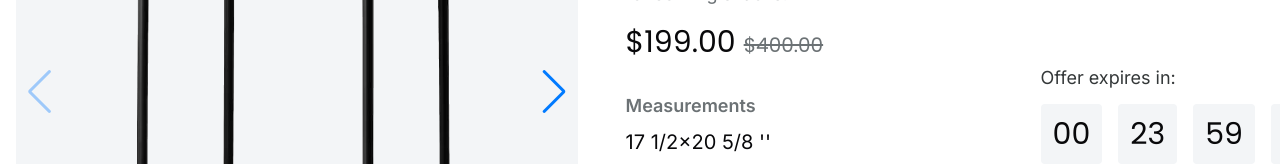
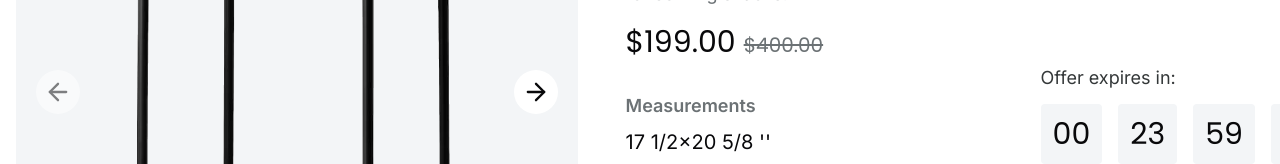
Before and after one commit to afridiwhatever/elegant-furnitures, a Next.js app: page /product/1 in a window 1280 px wide. Shown: the part 345-509 px from the top of the page. Built offline with nearby package versions, Linux system fonts and the light colour scheme.

Commit message:
slider button active style, navbar dropdown  bug fixed

```diff
--- a/src/components/ColorPicker.tsx
+++ b/src/components/ColorPicker.tsx
@@ -16,8 +16,6 @@ const ColorPicker = ({
   const [selectedColor, setSelectedColor] = useState(colorVariants[0].color);
 
   const productDisplayImages = useStore((state) => state.productDisplayImages);
-
-  console.log(productDisplayImages, "from color picker");
 
   const updateProductDisplayImages = useStore(
     (state) => state.updateProductDisplayImages
--- a/src/components/Navbar.tsx
+++ b/src/components/Navbar.tsx
@@ -28,6 +28,8 @@ const Navbar = () => {
 
   useEffect(() => {
     setIsMenuOpen(false);
+    setIsProductDropdownOpen(false);
+    setIsShopDropdownOpen(false);
   }, [pathname]);
 
   useOnClickOutside(navRef, () => {
--- a/src/components/ProductShowcase.tsx
+++ b/src/components/ProductShowcase.tsx
@@ -7,6 +7,8 @@ import "swiper/css";
 import "swiper/css/navigation";
 import { Navigation } from "swiper/modules";
 import { Swiper, SwiperSlide } from "swiper/react";
+import { ArrowRight, ArrowLeft } from "lucide-react";
+import { Swiper as SwiperInstance } from "swiper";
 
 interface ProductShowcaseProps {
   images: string[];
@@ -17,6 +19,8 @@ const ProductShowcase = ({ images }: ProductShowcaseProps) => {
 
   const originialImageArrayLength: number = images.length;
 
+  const [isBeginning, setIsBeginning] = useState(true);
+  const [isEnd, setIsEnd] = useState(false);
   const [activeImage, setActiveImage] = useState<undefined | string>(undefined);
 
   const productDisplayImages = useStore((state) => state.productDisplayImages);
@@ -58,6 +62,13 @@ const ProductShowcase = ({ images }: ProductShowcaseProps) => {
     }
   };
 
+  const handleSwiperSlideChange = (swiper: SwiperInstance) => {
+    const imageUrl = productDisplayImages[swiper.activeIndex];
+    setActiveImage(imageUrl);
+    setIsBeginning(swiper.activeIndex === 0);
+    setIsEnd(swiper.activeIndex === productDisplayImages.length - 1);
+  };
+
   return (
     <div className="w-[45%] h-[80vh] space-y-4">
       <div className="h-[85%] w-full ">
@@ -65,11 +76,7 @@ const ProductShowcase = ({ images }: ProductShowcaseProps) => {
           modules={[Navigation]}
           spaceBetween={50}
           slidesPerView={1}
-          onSlideChange={(swiper) => {
-            const imageUrl = productDisplayImages[swiper.activeIndex];
-            setActiveImage(imageUrl);
-          }}
-          navigation
+          onSlideChange={handleSwiperSlideChange}
           autoplay={{
             delay: 3500,
             pauseOnMouseEnter: true,
@@ -90,15 +97,22 @@ const ProductShowcase = ({ images }: ProductShowcaseProps) => {
               </SwiperSlide>
             );
           })}
-          {/* <button
-              onClick={handleNext}
-              className="absolute top-0 z-10 right-0"
-            >
-              Next
-            </button>
-            <button onClick={handlePrev} className="absolute top-0 z-10 left-0">
-              Back
-            </button> */}
+          <button
+            onClick={handleNext}
+            className={`absolute top-[50%] -translate-y-[50%] z-10 right-5 bg-white rounded-full p-2 ${
+              isEnd ? "opacity-50" : ""
+            }`}
+          >
+            <ArrowRight className="h-7 w-7" />
+          </button>
+          <button
+            onClick={handlePrev}
+            className={`absolute top-[50%] -translate-y-[50%] z-10 left-5 bg-white rounded-full p-2 ${
+              isBeginning ? "opacity-50" : ""
+            }`}
+          >
+            <ArrowLeft className="h-7 w-7" />
+          </button>
         </Swiper>
       </div>
       <div className="w-full">
```
